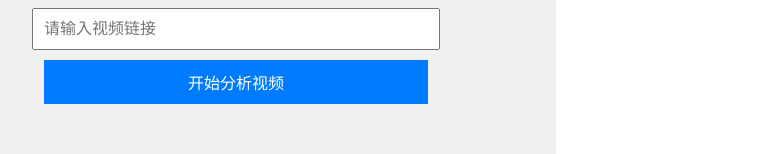
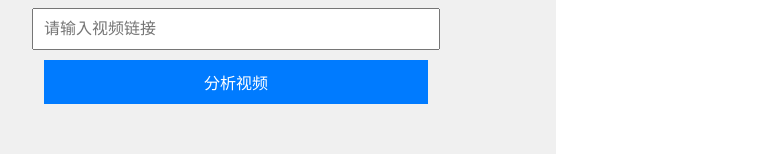
Before and after one commit to SD95-Mouller/video-analyser-frontend, a React (Vite) app in the folder my-app/: page / in a window 1280 px wide. Shown: the part 414-568 px from the top of the page, without its empty margins (84-863 px from the left). Built offline with nearby package versions, Linux system fonts and the light colour scheme.

Commit message:
feat: 分析按钮点击后禁用并显示加载状态

```diff
--- a/my-app/src/App.tsx
+++ b/my-app/src/App.tsx
@@ -5,6 +5,7 @@ export default function App() {
   const [summary, setSummary] = useState('这里将显示视频内容总结');
   const [apiKey, setApiKey] = useState('');
   const [videourl, setVideourl] = useState('');
+  const [loading, setLoading] = useState(false);
 
   async function handleAnalyzeVideo()
   {
@@ -13,6 +14,7 @@ export default function App() {
       alert('请填写API Key和视频链接');
       return;
     }
+    setLoading(true);
     const response = await fetch('https://http://127.0.0.1:8000/v1/video/analyze', {
       method: 'POST',
       headers: {
@@ -24,6 +26,7 @@ export default function App() {
 
     const result = await response.json();
     setSummary(result.data.summary);
+    setLoading(false);``
   }
 
   return (
@@ -45,8 +48,9 @@ export default function App() {
         <button className="form-button"
                 id="analyze-button"
                 onClick={handleAnalyzeVideo}
+                disabled={loading}
         >
-          开始分析视频
+          {loading ? '分析中...' : '分析视频'}
         </button>
       </div>
 
```
